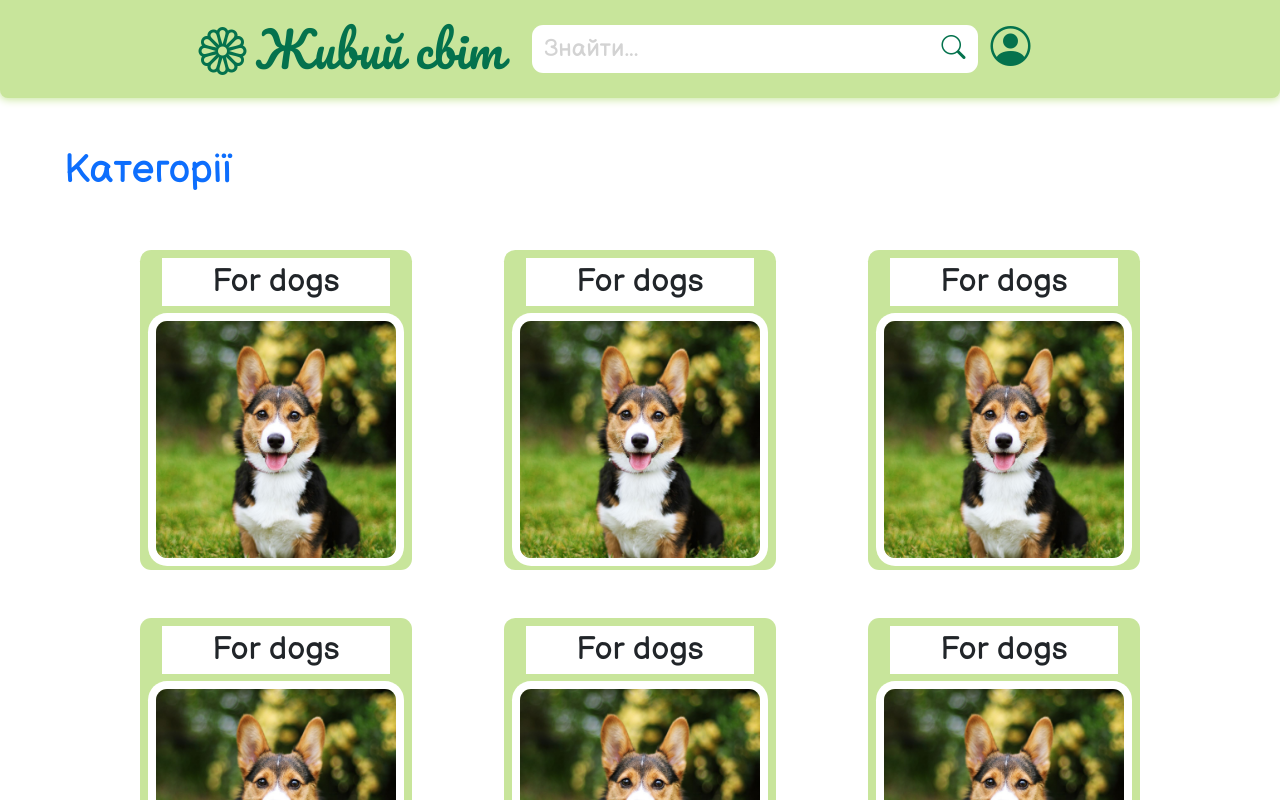
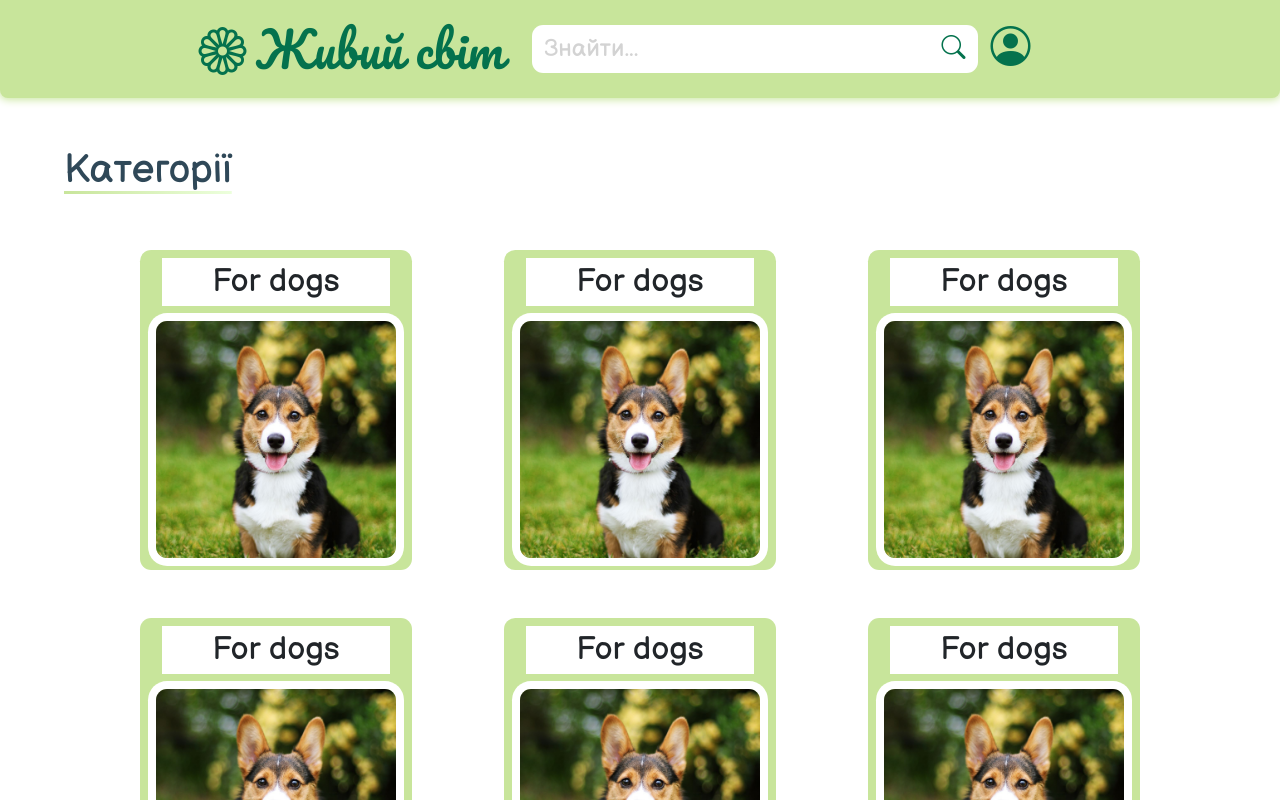
Before and after one commit to bbchk/live, a Next.js app in the folder front/: page / in a window 1280 px wide. Shown: the top 800 px of the page. Built offline with nearby package versions, Linux system fonts and the light colour scheme.

Commit message:
categories gallery heading updated

```diff
--- a/front/features/categories/comps/gallery.module.scss
+++ b/front/features/categories/comps/gallery.module.scss
@@ -1,5 +1,6 @@
 @use "./styles/mixins" as *;
 @use "./styles/variables" as *;
+@import "root/node_modules/rfs/sass.sass";
 
 $underline_thickess: 0.3rem;
 
@@ -8,9 +9,18 @@ $underline_thickess: 0.3rem;
 
   h2 {
     margin-left: 5%;
-    font-size: 2.5rem;
+
+    @include font-size(2.5rem);
+
     a {
-      @include link;
+      color: $color-daslgrey;
+
+      @include link(
+        $color-medbud,
+        $color-nyanza,
+        $color-bangreen,
+        $color-medbud
+      );
     }
   }
 
```
